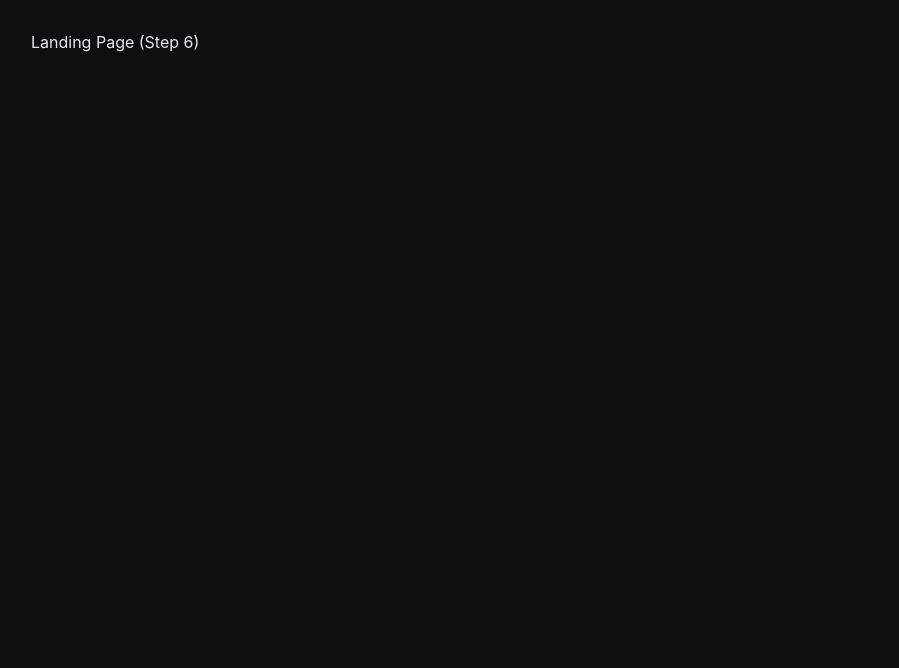
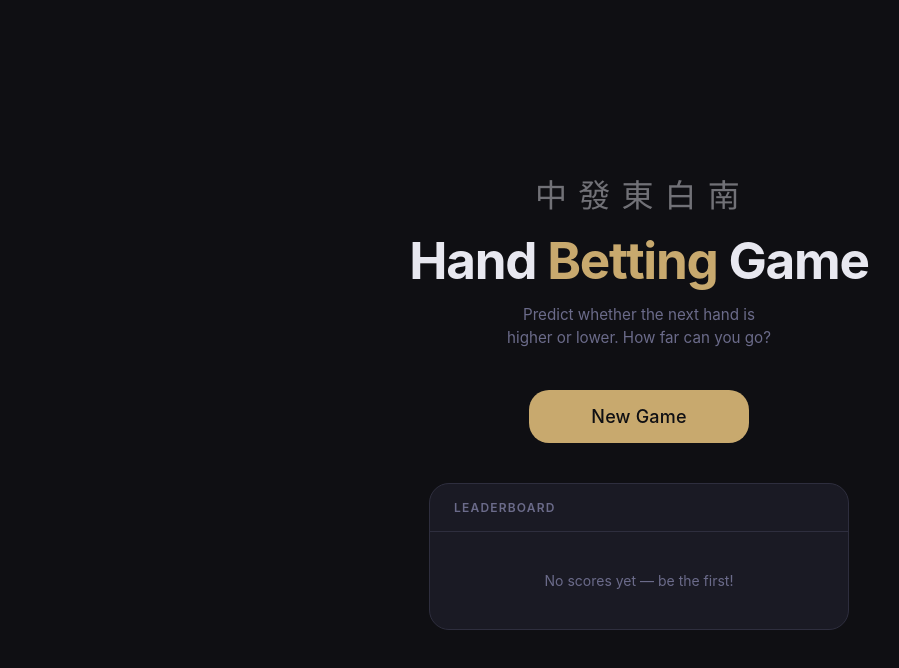
Before and after one commit to fademohsen/hand-betting-game, a React (Vite) app: page / in a window 1280 px wide. Shown: the top 668 px of the page, without its empty margins (1-900 px from the left). Built offline with nearby package versions, Linux system fonts and the light colour scheme.

Commit message:
feat: add landing page with reusable button and leaderboard components

```diff
--- a/src/App.tsx
+++ b/src/App.tsx
@@ -1,18 +1,19 @@
 import { useGameStore, selectStatus } from './store/gameStore';
 import { GameStatus } from './domain/session';
+import LandingPage from './components/landing/LandingPage';
 
 /**
  * Root router — swaps between views based on game status.
- * Each view will be its own component added in Step 6 (UI).
+ * GameScreen and GameOverScreen will be added in subsequent phases.
  */
 export default function App() {
   const status = useGameStore(selectStatus);
 
   return (
-    <div style={{ padding: '2rem', color: 'var(--color-text)' }}>
-      {status === GameStatus.Idle     && <p>Landing Page (Step 6)</p>}
-      {status === GameStatus.Playing  && <p>Game Screen (Step 6)</p>}
-      {status === GameStatus.GameOver && <p>Game Over Screen (Step 6)</p>}
-    </div>
+    <>
+      {status === GameStatus.Idle     && <LandingPage />}
+      {status === GameStatus.Playing  && <p style={{ color: 'var(--color-text)', padding: '2rem' }}>Game Screen — Phase 2</p>}
+      {status === GameStatus.GameOver && <p style={{ color: 'var(--color-text)', padding: '2rem' }}>Game Over — Phase 5</p>}
+    </>
   );
 }
--- /dev/null
+++ b/src/components/landing/LandingPage.module.css
@@ -0,0 +1,59 @@
+.page {
+  min-height: 100%;
+  display: flex;
+  flex-direction: column;
+  align-items: center;
+  justify-content: center;
+  gap: var(--space-xl);
+  padding: var(--space-xl) var(--space-lg);
+}
+
+/* ── Hero ─────────────────────────────────────────────── */
+
+.hero {
+  display: flex;
+  flex-direction: column;
+  align-items: center;
+  gap: var(--space-md);
+  text-align: center;
+}
+
+.decorativeTiles {
+  display: flex;
+  gap: var(--space-sm);
+  font-family: var(--font-tile);
+  font-size: 2rem;
+  opacity: 0.45;
+  letter-spacing: 0.1em;
+  user-select: none;
+}
+
+.title {
+  font-size: clamp(2.2rem, 5vw, 3.2rem);
+  font-weight: 700;
+  letter-spacing: -0.025em;
+  color: var(--color-text);
+  line-height: 1.1;
+}
+
+.title span {
+  color: var(--color-accent);
+}
+
+.subtitle {
+  font-size: 0.95rem;
+  color: var(--color-text-muted);
+  max-width: 28ch;
+  line-height: 1.5;
+}
+
+/* ── Actions ──────────────────────────────────────────── */
+
+.actions {
+  display: flex;
+  flex-direction: column;
+  align-items: center;
+  gap: var(--space-sm);
+  width: 100%;
+  max-width: 220px;
+}
--- /dev/null
+++ b/src/components/landing/LandingPage.tsx
@@ -0,0 +1,38 @@
+import { useGameStore } from '../../store/gameStore';
+import Button from '../shared/Button';
+import Leaderboard from './Leaderboard';
+import styles from './LandingPage.module.css';
+
+const DECORATIVE_TILES = ['中', '發', '東', '白', '南'];
+
+export default function LandingPage() {
+  const startNewGame = useGameStore((s) => s.startNewGame);
+
+  return (
+    <main className={styles.page}>
+      <div className={styles.hero}>
+        <div className={styles.decorativeTiles} aria-hidden="true">
+          {DECORATIVE_TILES.map((t) => (
+            <span key={t}>{t}</span>
+          ))}
+        </div>
+
+        <h1 className={styles.title}>
+          Hand <span>Betting</span> Game
+        </h1>
+
+        <p className={styles.subtitle}>
+          Predict whether the next hand is higher or lower. How far can you go?
+        </p>
+      </div>
+
+      <div className={styles.actions}>
+        <Button size="lg" fullWidth onClick={startNewGame}>
+          New Game
+        </Button>
+      </div>
+
+      <Leaderboard />
+    </main>
+  );
+}
--- /dev/null
+++ b/src/components/landing/Leaderboard.module.css
@@ -0,0 +1,69 @@
+.card {
+  width: 100%;
+  max-width: 420px;
+  background: var(--color-surface);
+  border: 1px solid var(--color-border);
+  border-radius: var(--radius-lg);
+  overflow: hidden;
+}
+
+.header {
+  padding: var(--space-md) var(--space-lg);
+  border-bottom: 1px solid var(--color-border);
+  font-size: 0.75rem;
+  font-weight: 600;
+  letter-spacing: 0.1em;
+  text-transform: uppercase;
+  color: var(--color-text-muted);
+}
+
+.list {
+  list-style: none;
+}
+
+.entry {
+  display: grid;
+  grid-template-columns: 2rem 1fr auto;
+  align-items: center;
+  gap: var(--space-md);
+  padding: var(--space-sm) var(--space-lg);
+  border-bottom: 1px solid var(--color-border);
+  transition: background var(--transition);
+}
+
+.entry:last-child {
+  border-bottom: none;
+}
+
+.rank {
+  font-size: 0.75rem;
+  font-weight: 600;
+  color: var(--color-text-muted);
+  text-align: center;
+}
+
+.rank.gold   { color: #f5c842; }
+.rank.silver { color: #a8b3bf; }
+.rank.bronze { color: #c8855a; }
+
+.name {
+  font-size: 0.9rem;
+  color: var(--color-text);
+  overflow: hidden;
+  text-overflow: ellipsis;
+  white-space: nowrap;
+}
+
+.score {
+  font-size: 0.9rem;
+  font-weight: 600;
+  color: var(--color-accent);
+  font-variant-numeric: tabular-nums;
+}
+
+.empty {
+  padding: var(--space-xl) var(--space-lg);
+  text-align: center;
+  color: var(--color-text-muted);
+  font-size: 0.875rem;
+}
--- /dev/null
+++ b/src/components/landing/Leaderboard.tsx
@@ -0,0 +1,36 @@
+import { useLeaderboardStore, selectEntries } from '../../store/leaderboardStore';
+import styles from './Leaderboard.module.css';
+
+const RANK_CLASS: Record<number, string> = {
+  0: styles.gold,
+  1: styles.silver,
+  2: styles.bronze,
+};
+
+const RANK_LABEL = ['①', '②', '③', '④', '⑤'];
+
+export default function Leaderboard() {
+  const entries = useLeaderboardStore(selectEntries);
+
+  return (
+    <div className={styles.card}>
+      <p className={styles.header}>Leaderboard</p>
+
+      {entries.length === 0 ? (
+        <p className={styles.empty}>No scores yet — be the first!</p>
+      ) : (
+        <ol className={styles.list}>
+          {entries.map((entry, i) => (
+            <li key={`${entry.playerName}-${entry.date}`} className={styles.entry}>
+              <span className={`${styles.rank} ${RANK_CLASS[i] ?? ''}`}>
+                {RANK_LABEL[i]}
+              </span>
+              <span className={styles.name}>{entry.playerName}</span>
+              <span className={styles.score}>{entry.score}</span>
+            </li>
+          ))}
+        </ol>
+      )}
+    </div>
+  );
+}
--- /dev/null
+++ b/src/components/shared/Button.module.css
@@ -0,0 +1,77 @@
+.button {
+  display: inline-flex;
+  align-items: center;
+  justify-content: center;
+  padding: var(--space-sm) var(--space-lg);
+  border: none;
+  border-radius: var(--radius-md);
+  font-family: var(--font-sans);
+  font-size: 1rem;
+  font-weight: 500;
+  letter-spacing: 0.01em;
+  cursor: pointer;
+  transition:
+    opacity      var(--transition),
+    transform    var(--transition),
+    background   var(--transition),
+    color        var(--transition),
+    border-color var(--transition);
+  white-space: nowrap;
+  user-select: none;
+}
+
+.button:disabled {
+  opacity: 0.35;
+  cursor: not-allowed;
+  transform: none !important;
+}
+
+.button:not(:disabled):active {
+  transform: scale(0.97);
+}
+
+/* ── Variants ─────────────────────────────────────────── */
+
+.primary {
+  background: var(--color-accent);
+  color: #0f0f13;
+}
+.primary:not(:disabled):hover {
+  opacity: 0.88;
+}
+
+.secondary {
+  background: transparent;
+  color: var(--color-text);
+  border: 1px solid var(--color-border);
+}
+.secondary:not(:disabled):hover {
+  background: var(--color-surface);
+}
+
+.ghost {
+  background: transparent;
+  color: var(--color-text-muted);
+}
+.ghost:not(:disabled):hover {
+  color: var(--color-text);
+}
+
+/* ── Sizes ────────────────────────────────────────────── */
+
+.sm {
+  padding: var(--space-xs) var(--space-md);
+  font-size: 0.875rem;
+}
+
+.lg {
+  padding: var(--space-md) var(--space-xl);
+  font-size: 1.125rem;
+  border-radius: var(--radius-lg);
+}
+
+/* ── Modifiers ────────────────────────────────────────── */
+
+.fullWidth {
+  width: 100%;
+}
--- /dev/null
+++ b/src/components/shared/Button.tsx
@@ -0,0 +1,39 @@
+import styles from './Button.module.css';
+
+type Variant = 'primary' | 'secondary' | 'ghost';
+type Size    = 'sm' | 'md' | 'lg';
+
+interface ButtonProps {
+  children:   React.ReactNode;
+  onClick?:   () => void;
+  variant?:   Variant;
+  size?:      Size;
+  disabled?:  boolean;
+  fullWidth?: boolean;
+  type?:      'button' | 'submit';
+}
+
+export default function Button({
+  children,
+  onClick,
+  variant   = 'primary',
+  size      = 'md',
+  disabled  = false,
+  fullWidth = false,
+  type      = 'button',
+}: ButtonProps) {
+  const classes = [
+    styles.button,
+    styles[variant],
+    size !== 'md' ? styles[size] : '',
+    fullWidth ? styles.fullWidth : '',
+  ]
+    .filter(Boolean)
+    .join(' ');
+
+  return (
+    <button type={type} className={classes} onClick={onClick} disabled={disabled}>
+      {children}
+    </button>
+  );
+}
```
